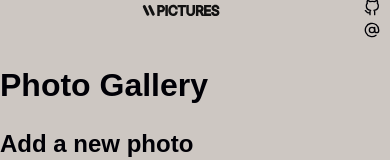
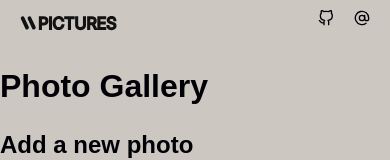
Before and after one commit to camille-granier/photo-gallery-v2, a React (Create React App) app: page / in a window 390 px wide. Shown: the top 160 px of the page. Built offline with nearby package versions, Linux system fonts and the light colour scheme; data requests are answered from the project's data file.

Commit message:
header mobile styling

```diff
--- a/src/styles/components/_header.scss
+++ b/src/styles/components/_header.scss
@@ -1,9 +1,21 @@
 .header {
     display: flex;
+    justify-content: space-between;
+    margin: 0px;
+    padding: 0px;
 }
 
 .icons {
+    margin: .625rem;
+    display: flex;
     a {
     color: #000006;
+    padding: 0 .625rem;
     }
 }
+
+.logo {
+    margin: .625rem;
+    height: 1.5625rem;
+    width: 7.5rem;
+}
```
